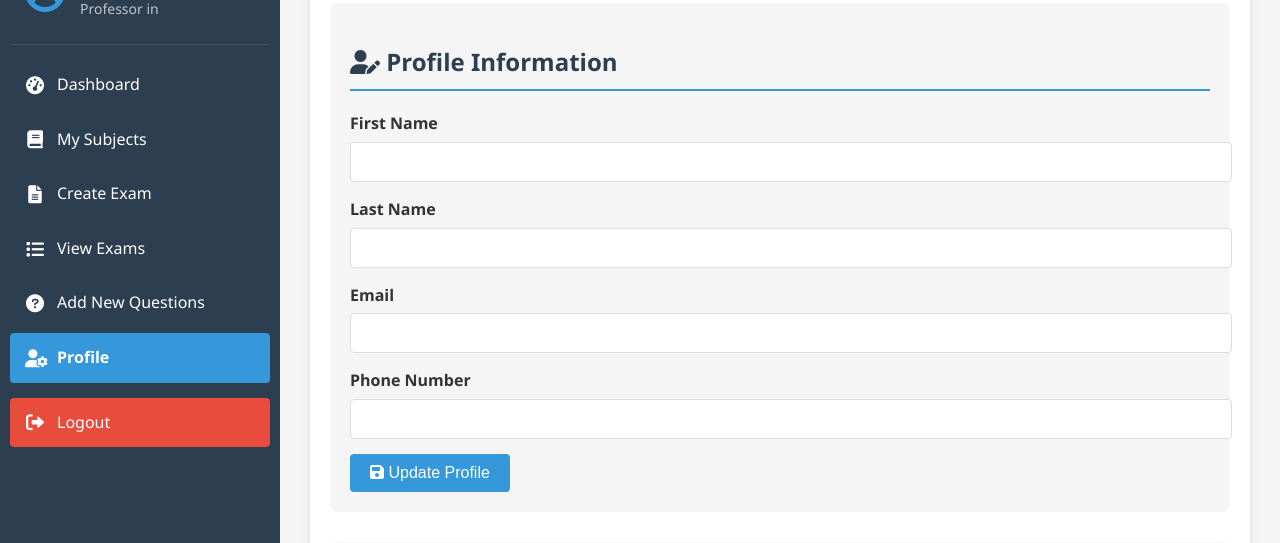
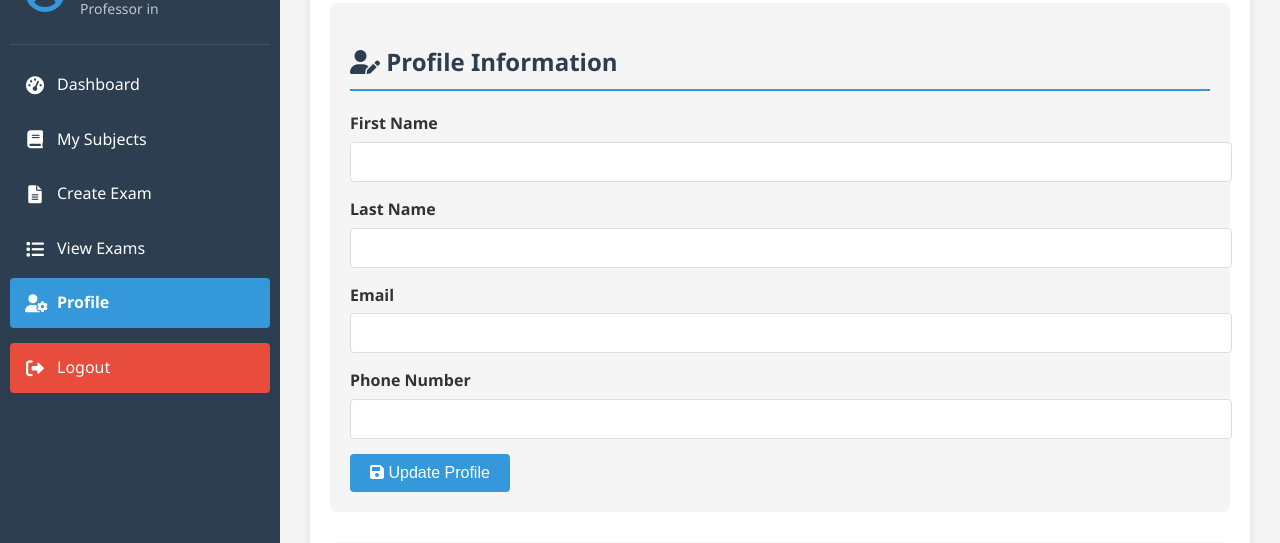
Before and after one commit to Mauricio-Sayegh/Exam-Generator, a PHP site: page /profile.php in a window 1280 px wide. Shown: the part 131-674 px from the top of the page. Run offline with PHP 8.4, Linux system fonts and the light colour scheme; the visitor is signed in with stand-in values (Sample User, id 1); data that the repository does not hold is empty.

Commit message:
second commit

```diff
--- a/my_subjects.php
+++ b/my_subjects.php
@@ -108,10 +108,6 @@ $stmt->close();
                 <a href="view_exams.php">
                     <i class="fas fa-list"></i>
                     <span>View Exams</span>
-                </a>
-                <a href="make_a_question.php">
-                    <i class="fas fa-question-circle"></i>
-                    <span>Add New Questions</span>
                 </a>
                 <a href="profile.php">
                     <i class="fas fa-user-cog"></i>
--- a/profile.php
+++ b/profile.php
@@ -213,10 +213,6 @@ $stmt->close();
                     <i class="fas fa-list"></i>
                     <span>View Exams</span>
                 </a>
-                <a href="make_a_question.php">
-                    <i class="fas fa-question-circle"></i>
-                    <span>Add New Questions</span>
-                </a>
                 <a href="profile.php" class="active">
                     <i class="fas fa-user-cog"></i>
                     <span>Profile</span>
```
